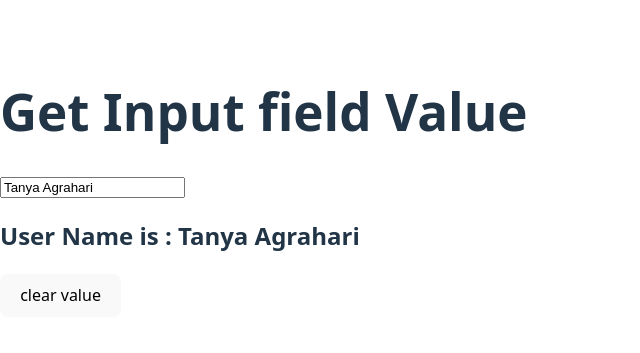
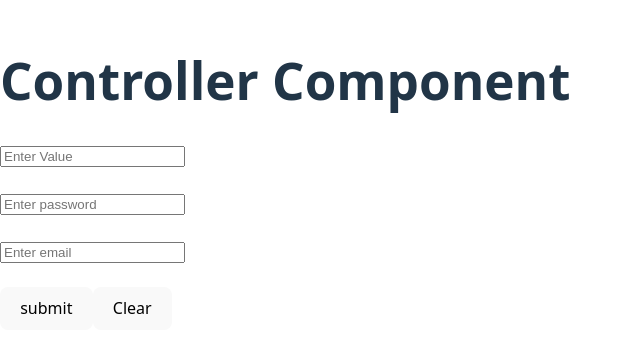
Before and after one commit to tanyaagraharicoder/react-cource, a React (Vite) app: page / in a window 1280 px wide. Shown: the part 217-570 px from the top of the page, without its empty margins (0-640 px from the left). Built offline with nearby package versions, Linux system fonts and the light colour scheme.

Commit message:
controlled component

```diff
--- a/src/App.jsx
+++ b/src/App.jsx
@@ -1,13 +1,30 @@
-import { useState } from "react";
+import { useState } from 'react';
 
 function App() {
-  const[val , setVal]= useState("Tanya Agrahari");
+  const [ name, setName]= useState("");
+  const [ password, setPassword]= useState("");
+  const [ email, setEmail]= useState("");
+
   return(
     <>
-    <h1> Get Input field Value</h1>
-    <input type="text" value={val} onChange={(event )=> setVal(event.target.value)} placeholder=" Enter User name " />
-    <h2> User Name is : {val} </h2>
-    <button onClick={()=> setVal("")}> clear value</button>
+    <h1>Controller Component </h1>
+    <form action="" method="get">
+      <input type="text" value={name  } onChange={(event)=> setName(event.target.value)} placeholder="Enter Value" />
+      <br /> <br />
+      <input type="password" value={password}  onChange={(event)=>setPassword(event.target.value)} placeholder="Enter password" />
+      <br /> <br />
+      <input  value={email} type="text" onChange={(event)=>setEmail(event.target.value)} placeholder="Enter email" />
+      <br /> <br />
+      <button>submit</button>
+      <button type="button"  onClick={() => { setEmail(''); setPassword(''); setName(''); }}>
+  Clear
+</button>
+
+      <h3>{name}</h3>
+      <h3>{password}</h3>
+      <h3>{email}</h3>
+    </form>
+
 
     </>
 
```
